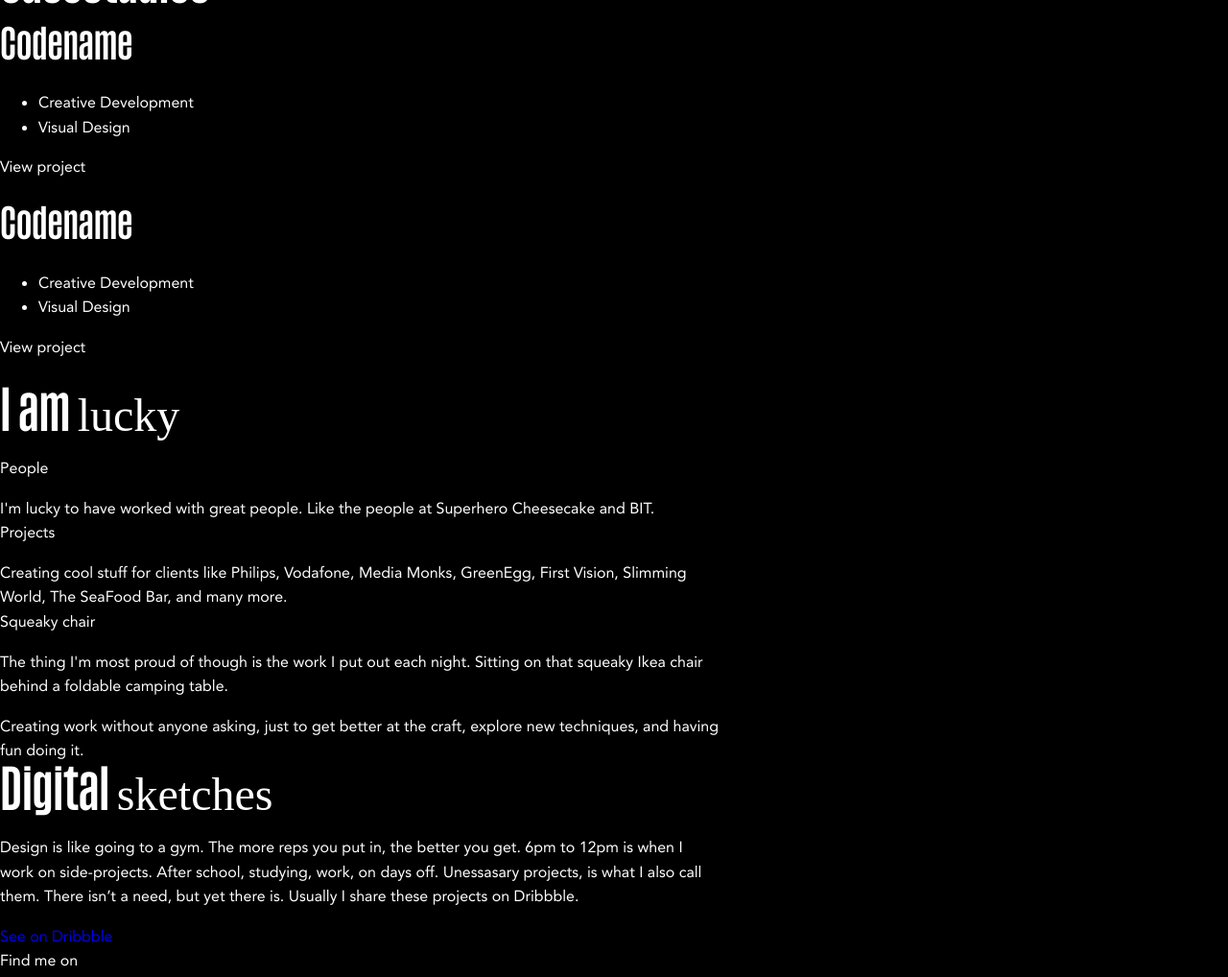
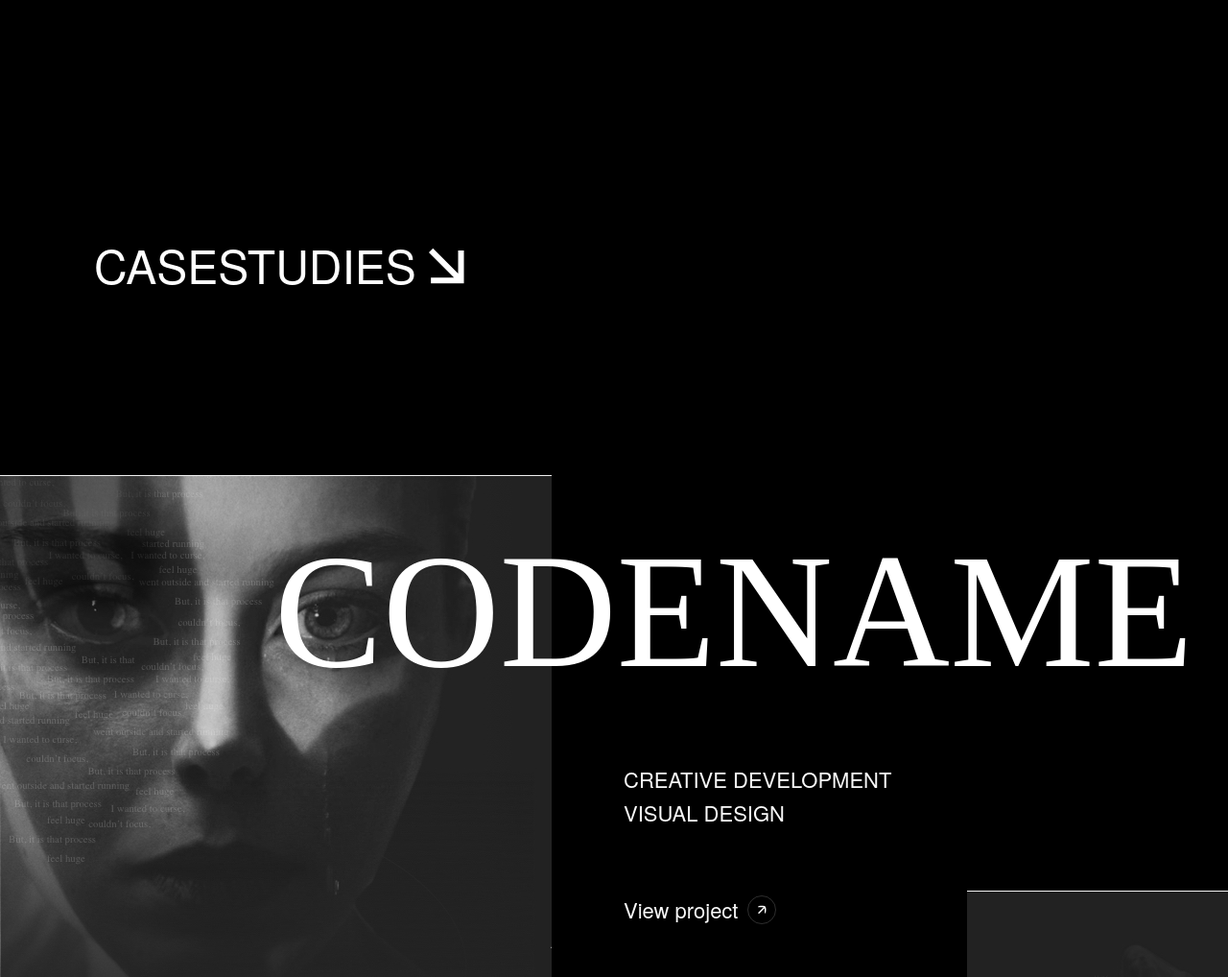
Before and after one commit to MartijnKeesmaat/Portfolio-v5, a website built with webpack: page src/index.html in a window 1280 px wide. Shown: the part 1879-2897 px from the top of the page at 96% size. Built offline with nearby package versions, Linux system fonts and the light colour scheme; files whose address does not match are found by name; what @barba/core would draw is missing.

Commit message:
added case studies preview to home

```diff
--- a/src/index.html
+++ b/src/index.html
@@ -42,7 +42,7 @@
       </section>
 
       <section id="casestudies">
-        <h2>Casestudies <img src="assets/img/arrow-down.svg" alt="" /></h2>
+        <h2 class="grid-inset">Casestudies <img src="assets/img/arrow-down.svg" alt="" /></h2>
 
         <section class="casestudy">
           <h3 class="casestudy__title">Codename</h3>
@@ -53,24 +53,24 @@
           <div class="casestudy__cta">View project <img src="assets/img/arrow-up.svg" alt="" /></div>
 
           <div class="casestudy__images">
-            <img class="casestudy__image casestudy__images--1" src="assets/img/codename/feature1.jpg" alt="" />
-            <img class="casestudy__image casestudy__images--2" src="assets/img/codename/feature2.jpg" alt="" />
-            <img class="casestudy__image casestudy__images--3" src="assets/img/codename/feature3.jpg" alt="" />
+            <img class="casestudy__image casestudy__image--1" src="assets/img/codename/featured/1.jpg" alt="" />
+            <img class="casestudy__image casestudy__image--2" src="assets/img/codename/featured/2.jpg" alt="" />
+            <img class="casestudy__image casestudy__image--3" src="assets/img/codename/featured/3.jpg" alt="" />
           </div>
         </section>
 
         <section class="casestudy casestudy--alt">
-          <h3 class="casestudy__title">Codename</h3>
+          <h3 class="casestudy__title">Thorikos</h3>
           <ul class="casestudy__stack">
-            <li class="casestudy__stack__item">Creative Development</li>
-            <li class="casestudy__stack__item">Visual Design</li>
+            <li class="casestudy__stack__item">Front-end</li>
+            <li class="casestudy__stack__item">UX design</li>
           </ul>
           <div class="casestudy__cta">View project <img src="assets/img/arrow-up.svg" alt="" /></div>
 
           <div class="casestudy__images">
-            <img class="casestudy__image casestudy__images--1" src="assets/img/codename/feature1.jpg" alt="" />
-            <img class="casestudy__image casestudy__images--2" src="assets/img/codename/feature2.jpg" alt="" />
-            <img class="casestudy__image casestudy__images--3" src="assets/img/codename/feature3.jpg" alt="" />
+            <img class="casestudy__image casestudy__image--1" src="assets/img/thorikos/featured/1.jpg" alt="" />
+            <img class="casestudy__image casestudy__image--2" src="assets/img/thorikos/featured/2.jpg" alt="" />
+            <img class="casestudy__image casestudy__image--3" src="assets/img/thorikos/featured/3.jpg" alt="" />
           </div>
         </section>
       </section>
--- a/src/styles/core/globals.sass
+++ b/src/styles/core/globals.sass
@@ -240,3 +240,9 @@ table
   border-spacing: 0
 
   border-collapse: collapse
+
+.grid-inset
+  display: block
+
+  max-width: 1084px
+  margin: auto
--- a/src/styles/modules/casestudies.sass
+++ b/src/styles/modules/casestudies.sass
@@ -0,0 +1,102 @@
+#casestudies
+
+  h2
+    margin-bottom: 26.1rem
+
+    text-transform: uppercase
+
+    color: #FFFFFF
+
+    font-family: HelveticaNeue
+    font-size: 48px
+
+.casestudy
+  margin-bottom: 30.1rem
+
+.casestudy__title
+  margin-bottom: 8.6rem
+  margin-left: 28.6rem
+
+  text-align: center
+  text-transform: uppercase
+
+  color: #FFFFFF
+
+  font-family: SchnyderL-Light
+  font-size: 169px
+  line-height: 142px
+
+.casestudy__stack
+  margin: 0
+  margin-bottom: 6.6rem
+  margin-left: 650px
+  padding: 0
+
+.casestudy__stack__item
+  margin: 0
+
+  list-style: none
+
+  text-transform: uppercase
+
+  color: #F9F9F9
+
+  font-family: HelveticaNeue
+  font-size: 22px
+
+.casestudy__cta
+  display: flex
+  align-items: center
+
+  margin-left: 650px
+
+  color: #F9F9F9
+
+  font-family: HelveticaNeue
+  font-size: 22px
+
+  img
+    width: 30px
+    height: 30px
+    margin-left: 10px
+    padding: 9px
+
+    border: 1px solid rgba(#979797, .3)
+    border-radius: 50%
+
+.casestudy__images
+  display: flex
+  align-items: center
+  justify-content: space-between
+
+.casestudy__image
+  position: relative
+  z-index: -1
+
+.casestudy__image--1
+  top: -470px
+
+.casestudy__image--2
+  top: 20px
+  left: -160px
+
+.casestudy__image--3
+  top: -180px
+
+.casestudy--alt
+
+  .casestudy__stack
+    margin-left: 31.7rem
+
+  .casestudy__cta
+    margin-left: 31.7rem
+
+  .casestudy__image--1
+    top: 150px
+
+  .casestudy__image--2
+    top: -460px
+    left: 121px
+
+  .casestudy__image--3
+    top: -50px
--- a/src/styles/modules/intro.sass
+++ b/src/styles/modules/intro.sass
@@ -1,4 +1,5 @@
 #intro
+  margin-bottom: 30rem
 
   h1
     display: block
@@ -13,6 +14,8 @@
   height: 100rem
 
 .intro-caption
+  display: block
+
   transform: rotate(-360deg)
   text-align: center
   text-align: center
```
Also changed, not shown: assets/img/arrow-down.svg (added), assets/img/arrow-up.svg (added), assets/img/codename/featured/1.jpg (added), assets/img/codename/featured/2.jpg (added), assets/img/codename/featured/3.jpg (added), assets/img/thorikos/featured/1.jpg (added), assets/img/thorikos/featured/2.jpg (added), assets/img/thorikos/featured/3.jpg (added).
